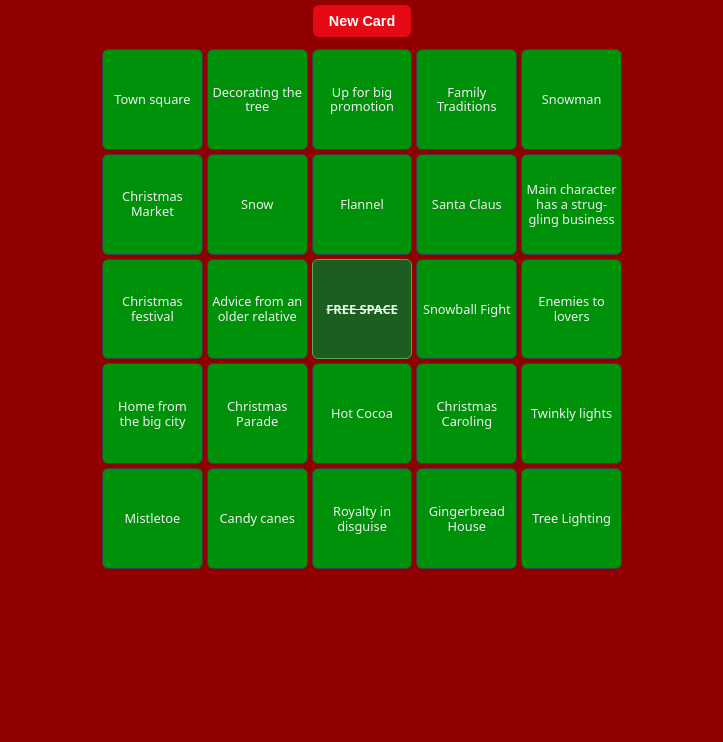
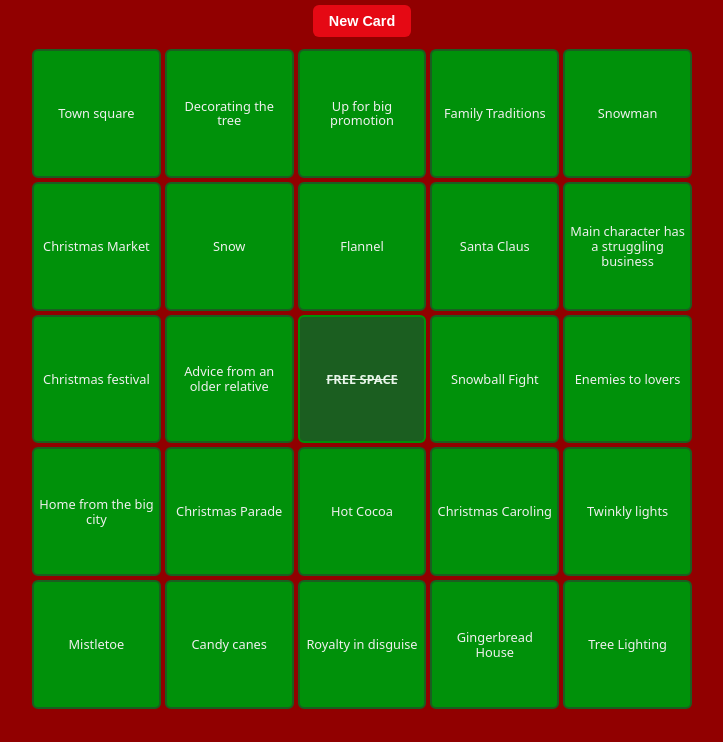
Before and after one commit to cf0jonathan/movieBingo, a plain HTML site: page index.html in a window 1280 px wide. Shown: the part 58-800 px from the top of the page, without its empty margins (278-1001 px from the left). Drawn offline with Linux system fonts and the light colour scheme.

Commit message:
altered css animations and some colors

```diff
--- a/index.css
+++ b/index.css
@@ -32,11 +32,16 @@ h1 {
     border-radius: 6px;
     cursor: pointer;
     margin-bottom: 12px;
-    transition: opacity 0.2s;
+    transition: all .5s, transform .2s;
+}
+
+
+#new-card-btn:active {
+    transform: scale(0.9);
 }
 
 #new-card-btn:hover {
-    opacity: 0.9;
+    transform: scale(1.1);
 }
 
 #bingo-grid {
@@ -47,14 +52,14 @@ h1 {
     /* Fits within screen width AND screen height so no scrolling is needed */
     width: min(95vw, calc(100dvh - 140px));
     height: min(95vw, calc(100dvh - 140px));
-    max-width: 520px;
-    max-height: 520px;
+    max-width: 5200px;
+    max-height: 5200px;
     aspect-ratio: 1;
 }
 
 .bingo-cell {
     background-color: #00910a;
-    border: 1px solid #3c3c46;
+    border: 2px solid #1b5e20;
     border-radius: 6px;
     display: flex;
     align-items: center;
@@ -69,21 +74,21 @@ h1 {
     overflow: hidden;
     cursor: pointer;
     user-select: none;
-    transition: background-color 0.15s, transform 0.1s;
+    transition: all .5s, transform .2s;
 }
 
 .bingo-cell:hover {
-    border-color: #5d5d6c;
+    transform: scale(1.05);
 }
 
 .bingo-cell:active {
-    transform: scale(0.96);
+    transform: scale(0.95);
 }
 
 /* Marked / Daubed cell style */
 .bingo-cell.marked {
     background-color: #1b5e20;
-    border-color: #4caf50;
+    border-color: #00910a;
     color: #e8f5e9;
     text-decoration: line-through;
 }
```
